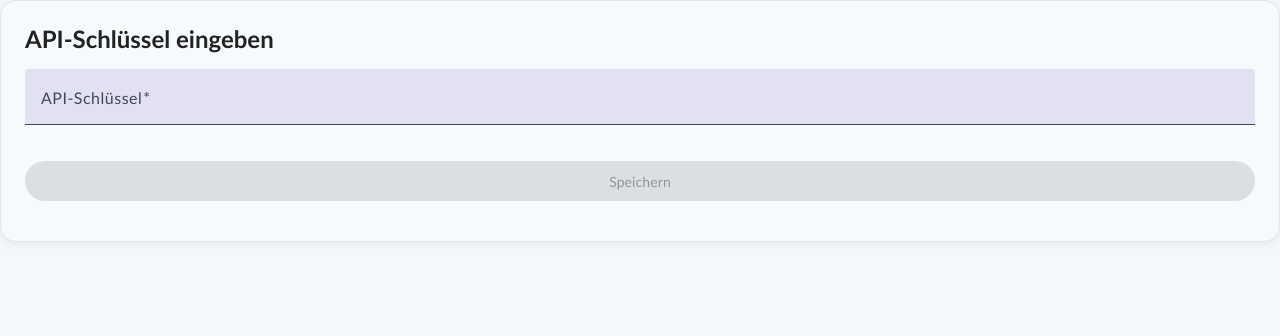
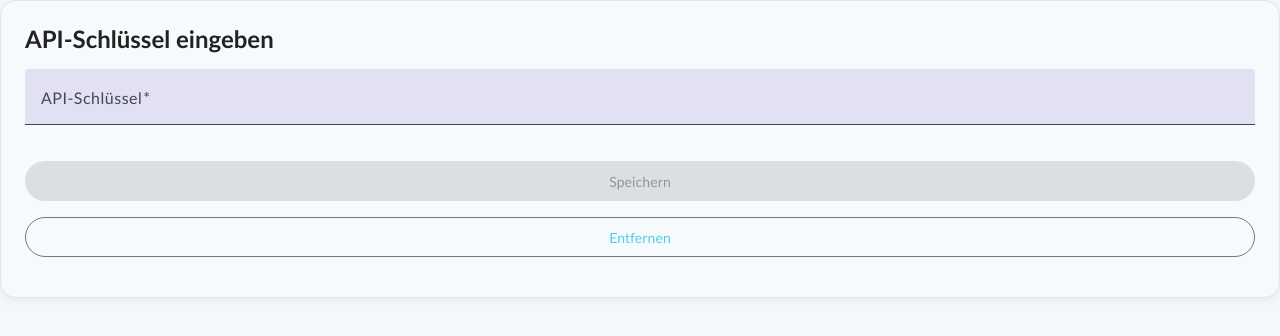
Before and after one commit to Code-Schmiede-GmbH/instaswiss.app.tests, an Angular app in the folder dashboard/: page / in a window 1280 px wide. Shown: the top 336 px of the page. Built offline with nearby package versions, Linux system fonts and the light colour scheme.

Commit message:
remove api key button

```diff
--- a/dashboard/src/app/api-key-input/api-key-input.component.ts
+++ b/dashboard/src/app/api-key-input/api-key-input.component.ts
@@ -22,6 +22,9 @@ import { MatCardModule } from '@angular/material/card';
             Speichern
           </button>
         </form>
+        <button mat-stroked-button color="warn" style="margin-top: 16px; width: 100%;" (click)="onRemove()">
+          Entfernen
+        </button>
       </mat-card-content>
     </mat-card>
   `,
@@ -30,8 +33,13 @@ import { MatCardModule } from '@angular/material/card';
 export class ApiKeyInputComponent {
   inputApiKey = '';
   @Output() apiKeySaved = new EventEmitter<string>();
+  @Output() apiKeyRemoved = new EventEmitter<void>();
 
   onSubmit() {
     this.apiKeySaved.emit(this.inputApiKey);
   }
+
+  onRemove() {
+    this.apiKeyRemoved.emit();
+  }
 }
--- a/dashboard/src/app/app.component.html
+++ b/dashboard/src/app/app.component.html
@@ -1,9 +1,9 @@
 @if (!apiKey()) {
-  <app-api-key-input (apiKeySaved)="handleApiKeySaved($event)"></app-api-key-input>
+  <app-api-key-input (apiKeySaved)="handleApiKeySaved($event)" (apiKeyRemoved)="clearApiKey()"></app-api-key-input>
 } @else {
   <div class="background-image"></div>
   <div class="app-vertical-stack">
-    <app-dashboard-main-view [hikeCount]="hikeCount()" (runTests)="runTests()"></app-dashboard-main-view>
+    <app-dashboard-main-view [hikeCount]="hikeCount()" (runTests)="runTests()" (removeApiKey)="clearApiKey()"></app-dashboard-main-view>
     @if (testsStarted()) {
       <app-test-results-view [testResults]="testResults()" [testsLoading]="testsLoading()" (backToDashboard)="backToDashboard()"></app-test-results-view>
     }
--- a/dashboard/src/app/dashboard-main-view/dashboard-main-view.component.ts
+++ b/dashboard/src/app/dashboard-main-view/dashboard-main-view.component.ts
@@ -12,7 +12,10 @@ import { NgClass } from '@angular/common';
       <div class="frosted-glass-container">
         <div class="dashboard-header">
           <h1>Dashboard InstaSwiss</h1>
-          <div class="subtitle">API-Schlüssel gespeichert</div>
+          <div class="subtitle" style="display: flex; align-items: center; justify-content: center; gap: 16px;">
+            API-Schlüssel gespeichert
+            <button class="remove-api-key-btn" mat-stroked-button color="warn" (click)="removeApiKey.emit()">Entfernen</button>
+          </div>
         </div>
         <div class="dashboard-content">
           <div class="dashboard-card">
@@ -37,4 +40,5 @@ import { NgClass } from '@angular/common';
 export class DashboardMainViewComponent {
   @Input() hikeCount: number | null = null;
   @Output() runTests = new EventEmitter<void>();
+  @Output() removeApiKey = new EventEmitter<void>();
 }
```
